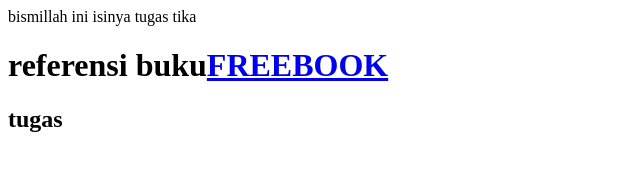
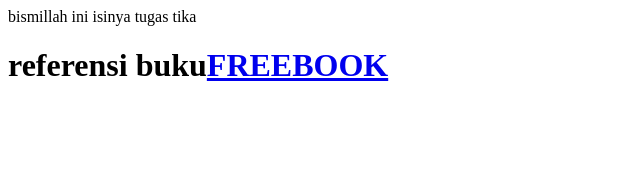
Before and after one commit to L200170156/L200170156.github.io, a plain HTML site: page database/perkenalan.html in a window 1280 px wide. Shown: the full height of the page, 0-640 px from the left. Drawn offline with Linux system fonts and the light colour scheme.

Commit message:
Update perkenalan.html

```diff
--- a/database/perkenalan.html
+++ b/database/perkenalan.html
@@ -2,6 +2,5 @@
 <head> bismillah ini isinya tugas tika </head>
 <body>
 <h1>referensi buku<a href="https://gen.lib.rus.ec">FREEBOOK</a></h1>
-<h2> tugas </h2>
 </body>
 </html>
```
